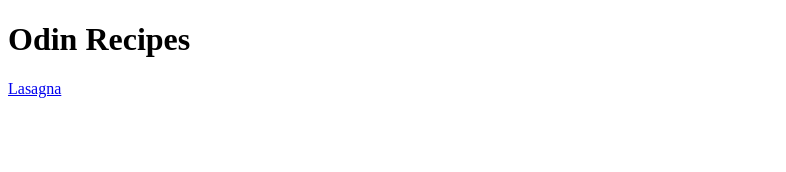
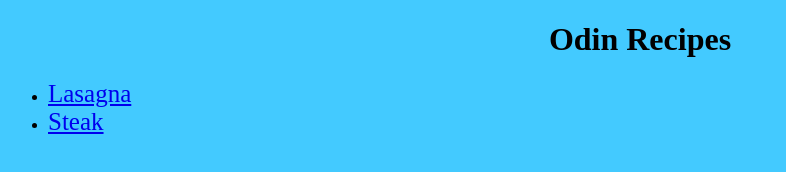
Before and after one commit to cld0033/odin-recipes, a plain HTML site: page index.html in a window 1280 px wide. Shown: the whole page, without its empty margins (0-786 px from the left). Drawn offline with Linux system fonts and the light colour scheme.

Commit message:
added new recipe and stylesheets

```diff
--- a/index.html
+++ b/index.html
@@ -4,10 +4,13 @@
     <meta charset="UTF-8">
     <meta name="viewport" content="width=device-width, initial-scale=1.0">
     <title>Document</title>
+    <link rel="stylesheet" href="style.css">
 </head>
 <body>
     <h1>Odin Recipes</h1>
-    <a href="recipes/lasagna.html">Lasagna</a>
-
+    <ul>
+    <li><div class="recipe lasagna"><a href="recipes/lasagna.html">Lasagna</a></div></li>
+    <li><div class="recipe steak"><a href="recipes/steak.html">Steak</a></div></li>
+   </ul>
 </body>
 </html>
--- /dev/null
+++ b/recipes/lasagna.css
@@ -0,0 +1,3 @@
+h1 {
+    text-align: center;
+}
--- /dev/null
+++ b/recipes/steak.css
@@ -0,0 +1,3 @@
+h1 {
+    text-align: center;
+}
--- /dev/null
+++ b/style.css
@@ -0,0 +1,11 @@
+h1 {
+    text-align: center;
+}
+
+.recipe {
+    font-size: 25px;
+}
+
+body {
+    background: rgb(67, 202, 255);
+}
```
Also changed, not shown: recipes/lasagna.html (+1 -0 lines), recipes/steak.html (added, +12 -0 lines).
